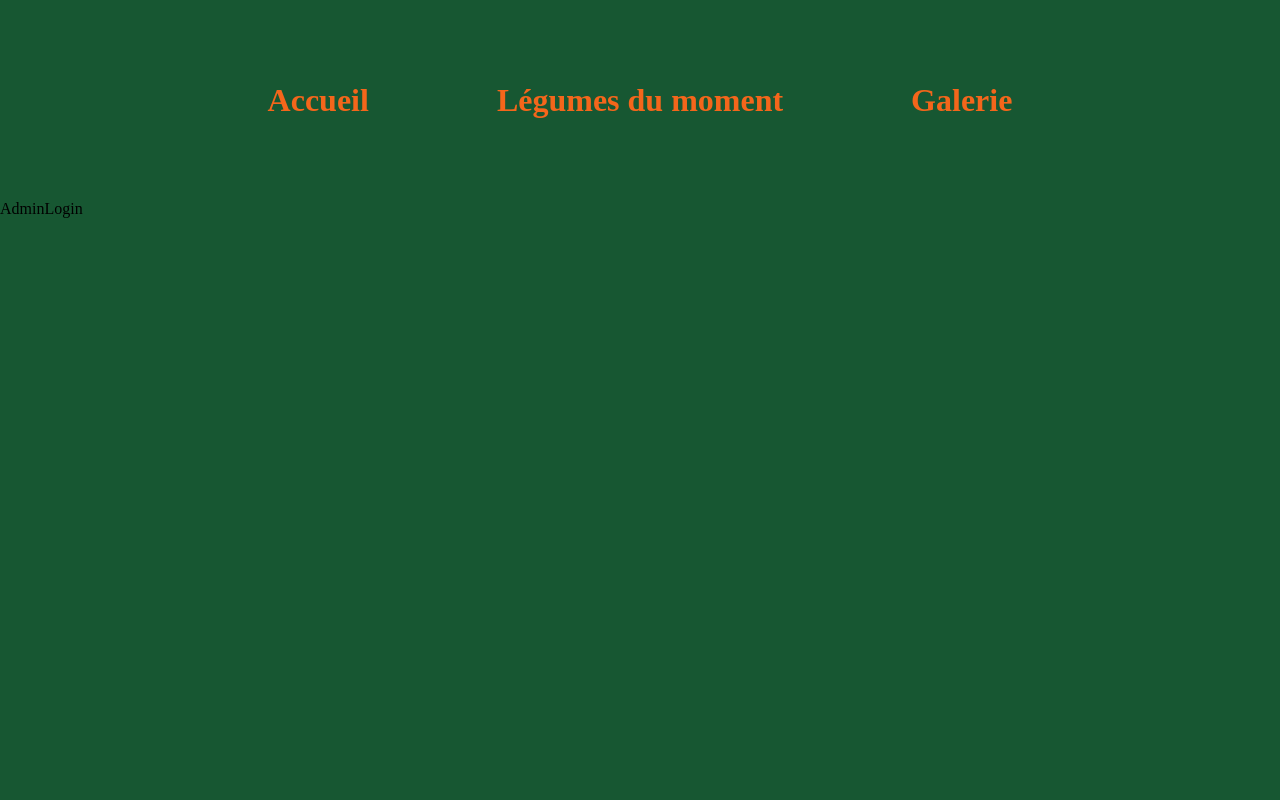
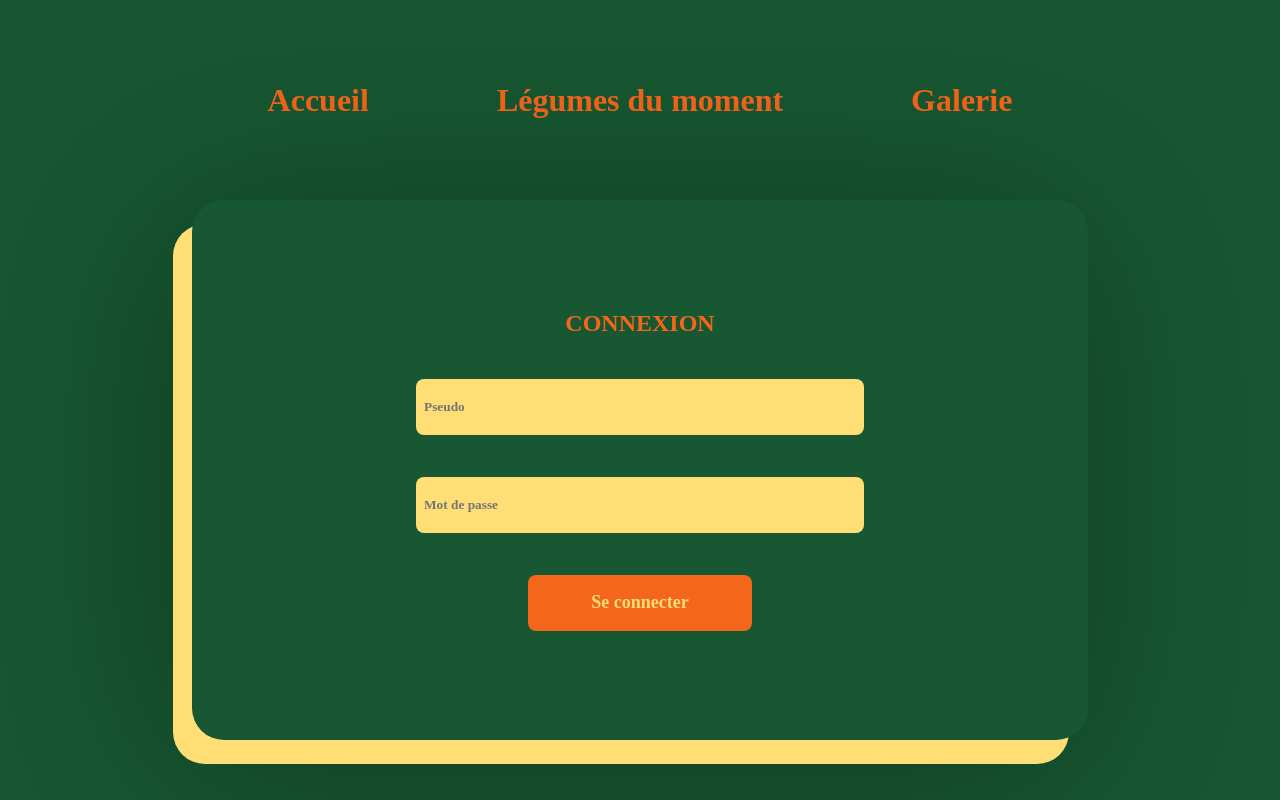
Before and after one commit to Wraethh/Checkpoint-4-Le-Panier-des-Dunes, a React (Vite) app in the folder frontend/: page /admin in a window 1280 px wide. Built offline with nearby package versions, Linux system fonts and the light colour scheme; a web font is replaced by a local one.

Commit message:
client side of admin done

```diff
--- a/frontend/src/App.jsx
+++ b/frontend/src/App.jsx
@@ -12,10 +12,10 @@ function App() {
       <Navbar />
       <Routes>
         {/* --- Routes publiques --- */}
+        <Route path="/admin" element={<AdminLogin />} />
         <Route path="/home" element={<Home />} />
         <Route path="/vegetables" element={<Vegetables />} />
         <Route path="/gallery" element={<Gallery />} />
-        <Route path="/admin" element={<AdminLogin />} />
       </Routes>
     </div>
   );
--- a/frontend/src/pages/AdminLogin.jsx
+++ b/frontend/src/pages/AdminLogin.jsx
@@ -1,3 +1,51 @@
+import { useState } from "react";
+import styles from "./AdminLogin.module.css";
+import authService from "../services/authService";
+
 export default function AdminLogin() {
-  return <div>AdminLogin</div>;
+  const [inputContent, setInputContent] = useState({
+    pseudo: "",
+    password: "",
+  });
+
+  const handleChange = (e) => {
+    setInputContent({
+      ...inputContent,
+      [e.target.name]: e.target.value,
+    });
+  };
+
+  const handleSubmit = async (e) => {
+    try {
+      e.preventDefault();
+      await authService.authSchema.validate(inputContent);
+      setInputContent({ pseudo: "", password: "" });
+    } catch (error) {
+      console.error(error);
+    }
+  };
+
+  return (
+    <div className={styles.adminLogin}>
+      <div className={styles.empty} />
+      <div className={styles.modal}>
+        <form onSubmit={handleSubmit}>
+          <h3>CONNEXION</h3>
+          <input
+            type="text"
+            name="pseudo"
+            placeholder="Pseudo"
+            onChange={handleChange}
+          />
+          <input
+            type="password"
+            name="password"
+            placeholder="Mot de passe"
+            onChange={handleChange}
+          />
+          <button type="submit">Se connecter</button>
+        </form>
+      </div>
+    </div>
+  );
 }
--- /dev/null
+++ b/frontend/src/pages/AdminLogin.module.css
@@ -0,0 +1,81 @@
+.adminLogin {
+    width: 100%;
+    height: calc(100% - 25dvh);
+    display: flex;
+    justify-content: center;
+    align-items: flex-start;
+    position: relative;
+}
+
+.empty {
+    width: 70%;
+    max-width: 900px;
+    height: 90%;
+    left: 48.5%;
+    top: 4%;
+    transform: translate(-50%);
+    background-color: var(--third-color);
+    position: absolute;
+    border-radius: 2rem;
+    z-index: 0;
+    filter: drop-shadow(0 0 100px rgba(0, 0, 0, 0.337));
+}
+
+.modal {
+    width: 70%;
+    max-width: 900px;
+    height: 90%;
+    background-color: var(--main-color);
+    border-radius: 2rem;
+    display: flex;
+    flex-direction: column;
+    justify-content: center;
+    align-items: center;
+    z-index: 1;
+}
+
+.modal form {
+    width: 100%;
+    height: 75%;
+    display: flex;
+    flex-direction: column;
+    justify-content: space-evenly;
+    align-items: center;
+}
+
+.modal form h3 {
+    font-size: x-large;
+}
+
+.modal form input {
+    width: 50%;
+    height: 7dvh;
+    border-radius: .5rem;
+    border: none;
+    background-color: var(--third-color);
+    color: var(--main-color);
+    font-family: inherit;
+    font-weight: bold;
+    padding: .5rem;
+}
+
+.modal form button {
+    width: 25%;
+    height: 7dvh;
+    background-color: var(--secondary-color);
+    border-radius: .5rem;
+    color: var(--third-color);
+    font-weight: bold;
+    font-size: large;
+}
+
+@media screen and (max-aspect-ratio: 1/1) {
+
+    .modal form input {
+        width: 75%;
+    }
+
+    .modal form button {
+        width: 50%;
+    }
+}
--- /dev/null
+++ b/frontend/src/services/authService.js
@@ -0,0 +1,14 @@
+import * as yup from "yup";
+
+const authSchema = yup.object({
+  pseudo: yup
+    .string()
+    .typeError("Le pseudo doit être constitué d'une chaîne de caratères")
+    .required("Veuillez entrer votre pseudo"),
+  password: yup
+    .string()
+    .typeError("Le mot de passe doit être constitué d'une chaîne de caratères")
+    .required("Veuillez entrer votre mot de passe"),
+});
+
+export default { authSchema };
```
Also changed, not shown: 1 other file (tests, documents, lock files or other folders).
